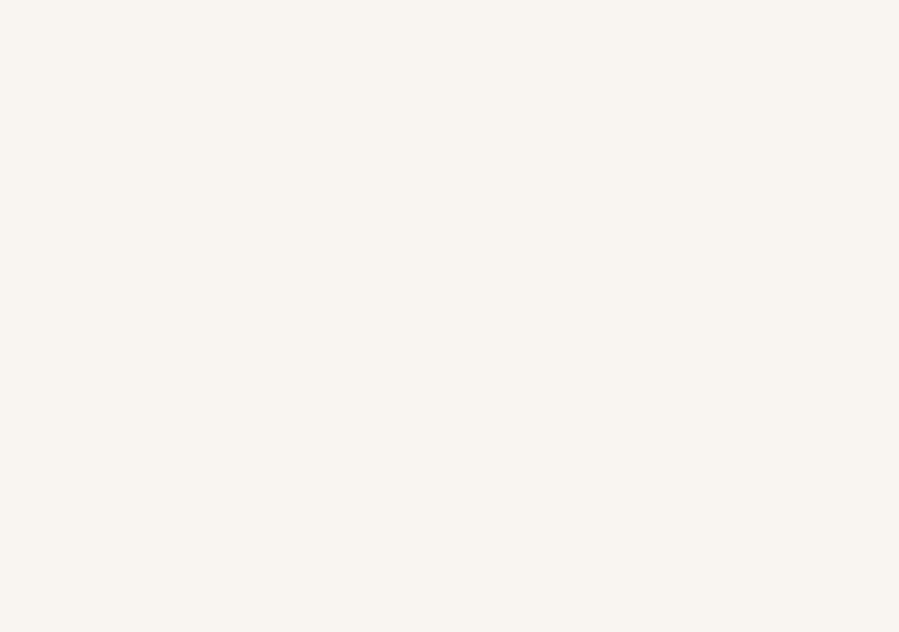
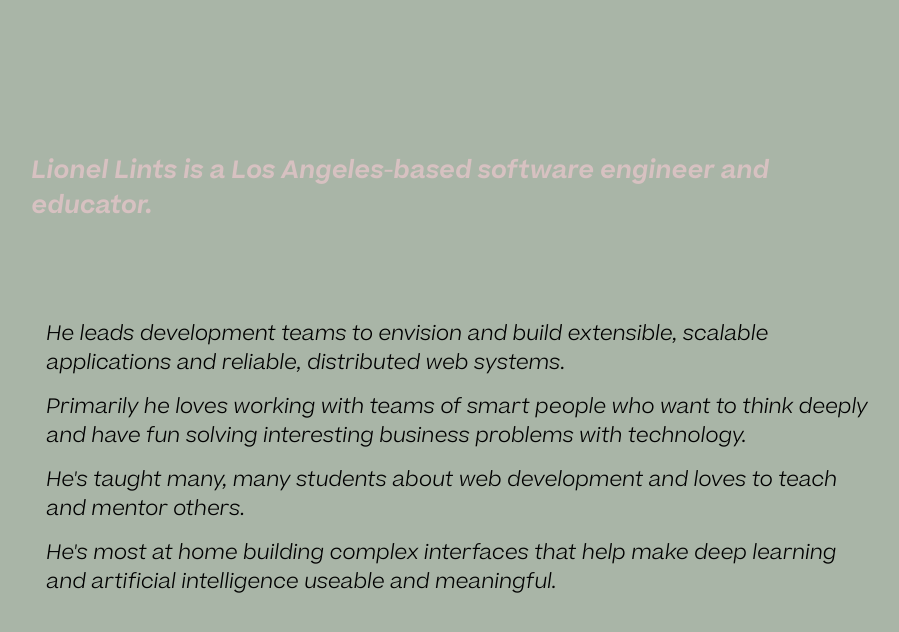
Before and after one commit to lionel-lints/lionellints.com, a React (Create React App) app: page / in a window 1280 px wide. Shown: the top 632 px of the page, without its empty margins (182-1081 px from the left). Built offline with nearby package versions, Linux system fonts and the light colour scheme.

Commit message:
🦾 initial layout and content

```diff
--- a/src/components/About.js
+++ b/src/components/About.js
@@ -0,0 +1,33 @@
+import styled from 'styled-components'
+
+const Layout = styled.div`
+  grid-row-start: 3;
+  grid-row-end: 9;
+`
+const Sentence = styled.p`
+  font-family: BeatriceLightItalic;
+  font-size: 20px;
+  color: black;
+  margin: 15px;
+`
+
+const About = () => {
+  return (
+    <Layout>
+      <Sentence>
+        He leads development teams to envision and build extensible, scalable applications and reliable, distributed web systems.
+      </Sentence>
+      <Sentence>
+        Primarily he loves working with teams of smart people who want to think deeply and  have fun solving interesting business problems with technology.
+      </Sentence>
+      <Sentence>
+        He's taught many, many students about web development and loves to teach and mentor others.
+      </Sentence>
+      <Sentence>
+        He's most at home building complex interfaces that help make deep learning and artificial intelligence useable and meaningful.
+      </Sentence>
+    </Layout>
+  )
+}
+
+export default About
--- a/src/components/App.js
+++ b/src/components/App.js
@@ -6,7 +6,7 @@ const Layout = styled.main`
   height: 100vh;
   width: 100vw;
   display: grid;
-  background-color: #f9f5f1;
+  background-color: #a9b5a7;
   grid-template-rows: repeat(12, 1fr);
   grid-template-columns: repeat(12, 1fr);
 `
@@ -16,9 +16,6 @@ const App = () => {
   return (
     <Layout>
       <Content />
-      {/*   Blurb */}
-      {/*   Empty line */}
-      {/*   About me */}
     </Layout>
   )
 }
--- a/src/components/Blurb.js
+++ b/src/components/Blurb.js
@@ -0,0 +1,18 @@
+import styled from 'styled-components'
+
+const Layout = styled.h2`
+  font-family: BeatriceSemiboldItalic;
+  color: #d7c1c1;
+  grid-row-start: 1;
+  grid-row-end: 2;
+`
+
+const Blurb = () => {
+  return (
+    <Layout>
+      Lionel Lints is a Los Angeles-based software engineer and educator.
+    </Layout>
+  )
+}
+
+export default Blurb
--- a/src/components/Content.js
+++ b/src/components/Content.js
@@ -1,18 +1,29 @@
 import styled from 'styled-components'
 
+import Blurb from './Blurb.js'
+import About from './About.js'
+
 const ContentSpacing = styled.section`
+  /* grid child styles */
   grid-column-start: 3;
   grid-column-end: 11;
   grid-row-start: 3;
   grid-row-end: 11;
+  /* grid parent styles */
+  display: grid;
+  grid-template-rows: repeat(8, 1fr);
+`
+const EmptyRow = styled.div`
+  grid-row-start: 2;
+  grid-row-end: 3;
 `
 
 const Content = () => {
   return (
     <ContentSpacing>
-      {/*   Blurb */}
-      {/*   Empty line */}
-      {/*   About me */}
+      <Blurb />
+      <EmptyRow />
+      <About />
     </ContentSpacing>
   )
 }
```
